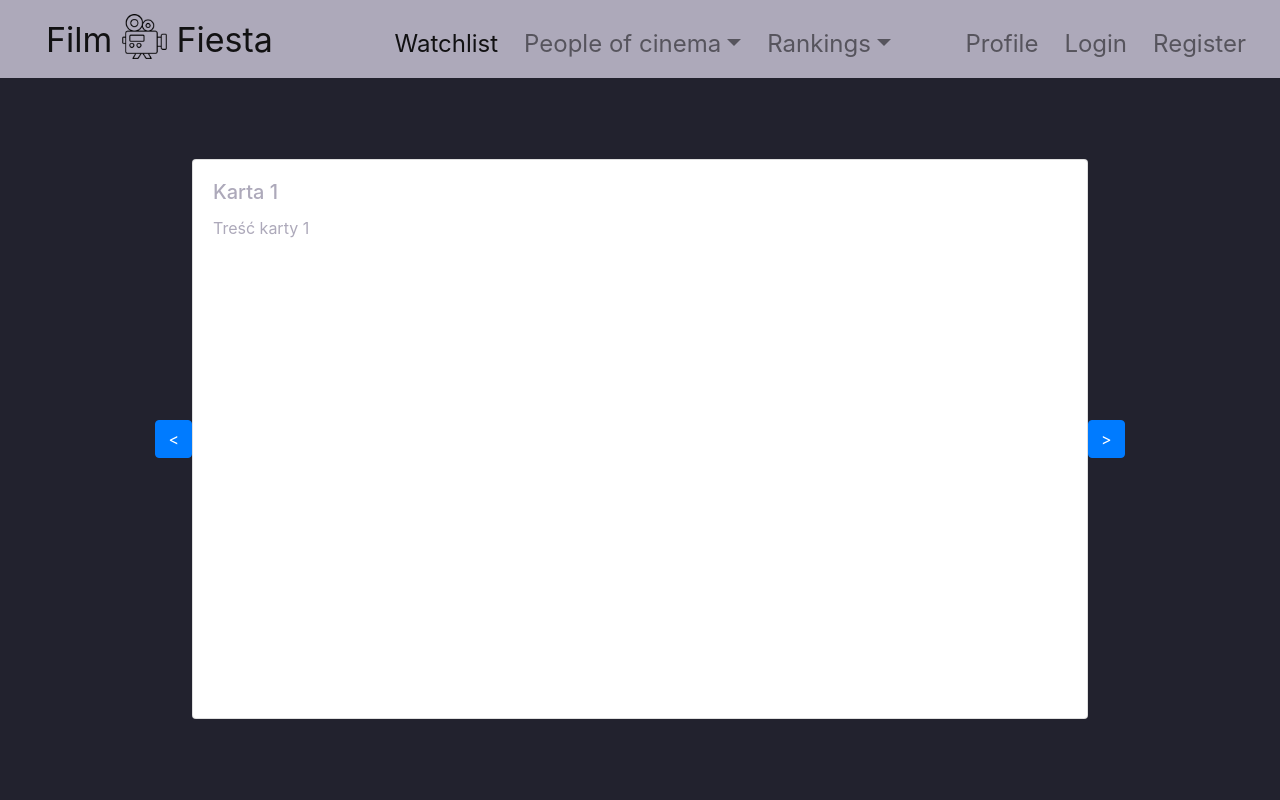
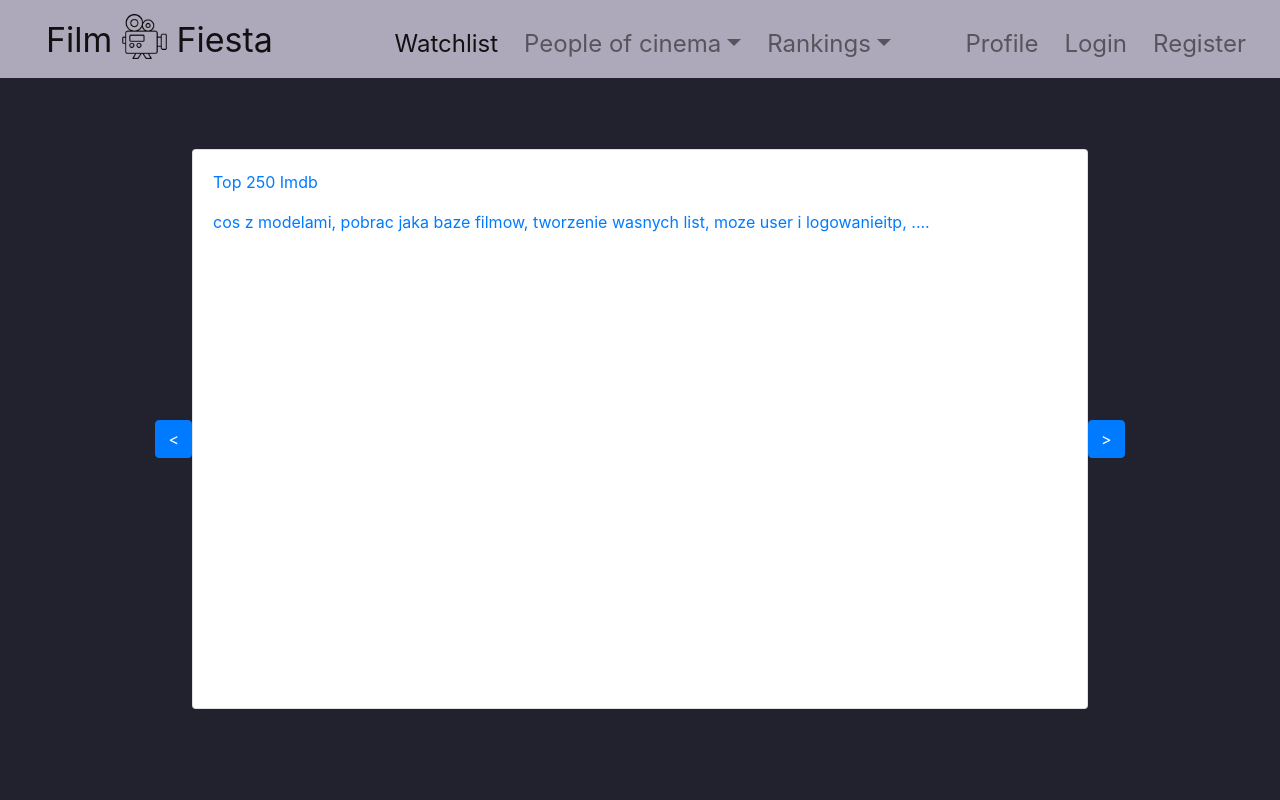
Before and after one commit to Milosz-cat/Film-Fiesta, a Django app: page / in a window 1280 px wide. Run offline with Django 4.2, Linux system fonts and the light colour scheme; data that the repository does not hold is empty; parts of the project's set-up code (start-up, migrations or seed data) failed here and were passed over; some libraries are stand-ins or nearby versions.

Commit message:
Creating top 250 list

```diff
--- a/app/movie_app/scraper.py
+++ b/app/movie_app/scraper.py
@@ -37,4 +37,38 @@ def scrape_imdb_top_250():
         "duration": d,
         "ranking": r} for t, y, d, r in zip(titles, year, duration, rankings)]
 
-    return {"movies": movies}
+    return movies
+
+
+def scrape_fimlweb_top_250():
+    # Downloading imdb top 250 movie's data
+    url = "https://www.filmweb.pl/ranking/film"
+    headers = {
+            "User-Agent": "Mozilla/5.0 (Windows NT 10.0; Win64; x64) AppleWebKit/537.36 (KHTML, like Gecko) Chrome/88.0.4324.150 Safari/537.36"
+    }
+    response = requests.get(url, headers=headers)
+    soup = BeautifulSoup(response.text, "html.parser")
+
+
+    try:
+        titles = [t.get_text() for t in soup.find_all("h2", class_="rankingType__title")]
+    except:
+        titles = None
+
+    try:
+        year = [y.get_text() for y in soup.find_all("span", class_="rankingType__year")]
+    except:
+        year = None
+
+    try:
+        rankings = [r.get_text() for r in soup.find_all("span", class_="rankingType__rate--value")]
+    except:
+        rankings = None
+
+
+    movies = [{
+        "title": t,
+        "year": y,
+        "ranking": r} for t, y, r in zip(titles, year, rankings)]
+
+    return movies
--- a/app/movie_app/urls.py
+++ b/app/movie_app/urls.py
@@ -22,6 +22,7 @@ from . import views
 urlpatterns = [
     path("admin/", admin.site.urls),
     path('', views.home),
+    path('list/<str:source>', views.list_movies, name="movies_list"),
     path('api/schema/', SpectacularAPIView.as_view(), name='schema'),
     path('api/docs/', SpectacularSwaggerView.as_view(url_name='schema'), name='swagger-ui'),
     path('api/redoc/', SpectacularRedocView.as_view(url_name='schema'), name='redoc'),
--- a/app/movie_app/views.py
+++ b/app/movie_app/views.py
@@ -1,13 +1,19 @@
 from django.shortcuts import render
-import requests
 from . import scraper
-
+from django.http import Http404
 
 
 def home(request):
-
-        context = scraper.scrape_imdb_top_250()
+        # Render the template with the context
+        return render(request, "base/home.html")
 
 
-        # Render the template with the context
-        return render(request, "base/home.html", context)
+def list_movies(request, source):
+    context = {}
+    if source == 'imdb':
+        context = {"movies": scraper.scrape_imdb_top_250()}
+    elif source == 'filmweb':
+        context = {"movies": scraper.scrape_fimlweb_top_250()}
+    else:
+        raise Http404("Invalid source.")
+    return render(request, "base/list.html", context)
--- a/app/static/base/style.css
+++ b/app/static/base/style.css
@@ -12,8 +12,8 @@ body {
     flex-direction: column;
     justify-content: center;
     align-items: center;
-    height: 100vh;
     margin: 0;
+    min-height: 100vh;
 }
 
 .navbar {
@@ -22,6 +22,7 @@ body {
     position: sticky;
     top: 0;
     width: 100%;
+    z-index: 1000;
 }
 
 .navbar-brand {
@@ -46,12 +47,12 @@ body {
     display: none; /* Ukryj wszystkie karty początkowo */
     width: 70vw;
     height: 70vh;
+    margin-bottom: 20px;
 }
 .card.active {
     display: block; /* Wyświetl aktywną kartę */
-
 }
 
-.navigation {
-    display: block;
+.list-group.list-group-light{
+    padding-top: 75px;
 }
--- a/app/templates/base/base.html
+++ b/app/templates/base/base.html
@@ -25,6 +25,10 @@
     <link rel="stylesheet" href="https://maxcdn.bootstrapcdn.com/bootstrap/4.5.2/css/bootstrap.min.css">
 
     <script src="https://code.jquery.com/jquery-3.6.0.min.js"></script>
+    <!-- Optional JavaScript -->
+    <!-- jQuery first, then Popper.js, then Bootstrap JS -->
+    <script src="https://code.jquery.com/jquery-3.5.1.slim.min.js"></script>
+    <script src="https://cdn.jsdelivr.net/npm/bootstrap@4.5.0/dist/js/bootstrap.bundle.min.js"></script>
 
 
     <link rel="stylesheet" href="{% static 'base/style.css' %}" />
@@ -50,7 +54,53 @@
     {% endfor %}
 
 
-    {% block content %} {% endblock content %}
+    <nav class="navbar navbar-expand-lg navbar-light">
+      <a class="navbar-brand" href="#">
+          Film
+          <img src="{% static 'camera.png'%}" width="45" height="45" class="d-inline-block align-top" alt="Icon">
+          Fiesta
+      </a>
+      <button class="navbar-toggler" type="button" data-toggle="collapse" data-target="#navbarNav" aria-controls="navbarNav" aria-expanded="false" aria-label="Toggle navigation">
+          <span class="navbar-toggler-icon"></span>
+      </button>
+      <div class="collapse navbar-collapse" id="navbarNav" style="margin-left: 25px; margin-top: 10px; font-size: 24px;">
+          <ul class="navbar-nav ml-auto">
+              <li class="nav-item active">
+                  <a class="nav-link" href="#">Watchlist</a>
+              </li>
+              <li class="nav-item dropdown">
+                  <a class="nav-link dropdown-toggle" href="#" id="peopleDropdown" role="button" data-toggle="dropdown" aria-haspopup="true" aria-expanded="false">People of cinema</a>
+                  <div class="dropdown-menu" aria-labelledby="peopleDropdown">
+                      <a class="dropdown-item" href="#">Actors</a>
+                      <a class="dropdown-item" href="#">Directors</a>
+                      <a class="dropdown-item" href="#">Producers</a>
+                  </div>
+              </li>
+              <li class="nav-item dropdown">
+                  <a class="nav-link dropdown-toggle" href="#" id="rankingsDropdown" role="button" data-toggle="dropdown" aria-haspopup="true" aria-expanded="false">Rankings</a>
+                  <div class="dropdown-menu" aria-labelledby="rankingsDropdown">
+                      <a class="dropdown-item" href="#">Top Rated</a>
+                      <a class="dropdown-item" href="#">Most Popular</a>
+                  </div>
+              </li>
+          </ul>
+          <ul class="navbar-nav" style='margin-left: auto; margin-right:10px;'>
+              <li class="nav-item">
+                  <a class="nav-link" href="#">Profile</a>
+              </li>
+              <li class="nav-item">
+                  <a class="nav-link" href="#">Login</a>
+              </li>
+              <li class="nav-item">
+                  <a class="nav-link" href="#">Register</a>
+              </li>
+          </ul>
+      </div>
+    </nav>
+    <div class="content-container">
+      {% block content %} {% endblock content %}
+    </div>
+
 
 
   <!-- The following script is responsible for removing pop-up messages from
--- a/app/templates/base/home.html
+++ b/app/templates/base/home.html
@@ -4,66 +4,24 @@
 
 {% block content %}
 
-<nav class="navbar navbar-expand-lg navbar-light">
-    <a class="navbar-brand" href="#">
-        Film
-        <img src="{% static 'camera.png'%}" width="45" height="45" class="d-inline-block align-top" alt="Icon">
-        Fiesta
-    </a>
-    <button class="navbar-toggler" type="button" data-toggle="collapse" data-target="#navbarNav" aria-controls="navbarNav" aria-expanded="false" aria-label="Toggle navigation">
-        <span class="navbar-toggler-icon"></span>
-    </button>
-    <div class="collapse navbar-collapse" id="navbarNav" style="margin-left: 25px; margin-top: 10px; font-size: 24px;">
-        <ul class="navbar-nav ml-auto">
-            <li class="nav-item active">
-                <a class="nav-link" href="#">Watchlist</a>
-            </li>
-            <li class="nav-item dropdown">
-                <a class="nav-link dropdown-toggle" href="#" id="peopleDropdown" role="button" data-toggle="dropdown" aria-haspopup="true" aria-expanded="false">People of cinema</a>
-                <div class="dropdown-menu" aria-labelledby="peopleDropdown">
-                    <a class="dropdown-item" href="#">Actors</a>
-                    <a class="dropdown-item" href="#">Directors</a>
-                    <a class="dropdown-item" href="#">Producers</a>
-                </div>
-            </li>
-            <li class="nav-item dropdown">
-                <a class="nav-link dropdown-toggle" href="#" id="rankingsDropdown" role="button" data-toggle="dropdown" aria-haspopup="true" aria-expanded="false">Rankings</a>
-                <div class="dropdown-menu" aria-labelledby="rankingsDropdown">
-                    <a class="dropdown-item" href="#">Top Rated</a>
-                    <a class="dropdown-item" href="#">Most Popular</a>
-                </div>
-            </li>
-        </ul>
-        <ul class="navbar-nav" style='margin-left: auto; margin-right:10px;'>
-            <li class="nav-item">
-                <a class="nav-link" href="#">Profile</a>
-            </li>
-            <li class="nav-item">
-                <a class="nav-link" href="#">Login</a>
-            </li>
-            <li class="nav-item">
-                <a class="nav-link" href="#">Register</a>
-            </li>
-        </ul>
-    </div>
-</nav>
-<div class="content-container">
 <div class="card-navigation">
     <button class="btn btn-primary prev-card"><</button>
 </div>
 <div class="card">
     <div class="card-body">
-            <h5 class="card-title">Karta 1</h5>
-            <p class="card-text">Treść karty 1</p>
-            {% for movie in movies %}
-                <p>{{ movie.title }} {{ movie.year }} {{ movie.duration }} {{ movie.ranking }}</p>
-            {% endfor %}
+        <a href="{% url 'movies_list' 'imdb' %}">
+            <p class="card-text">Top 250 Imdb</p>
+            <p class="card-text">cos z modelami, pobrac jaka baze filmow, tworzenie wasnych list, moze user i logowanieitp,
+                ....
+            </p>
+        </a>
     </div>
 </div>
 <div class="card">
     <div class="card-body">
-            <h5 class="card-title">Karta 2</h5>
-            <p class="card-text">Treść karty 2</p>
+        <a href="{% url 'movies_list' 'filmweb' %}">
+            <p class="card-text">Top 250 Filmweb</p>
+        </a>
     </div>
 </div>
 <div class="card">
@@ -75,8 +33,6 @@
 <div class="card-navigation">
     <button class="btn btn-primary next-card">></button>
 </div>
-</div>
-
 
 <script>
     $(document).ready(function() {
```
Also changed, not shown: app/templates/base/list.html (added, +20 -0 lines). Lines whose indentation alone changed are shown as unchanged.
